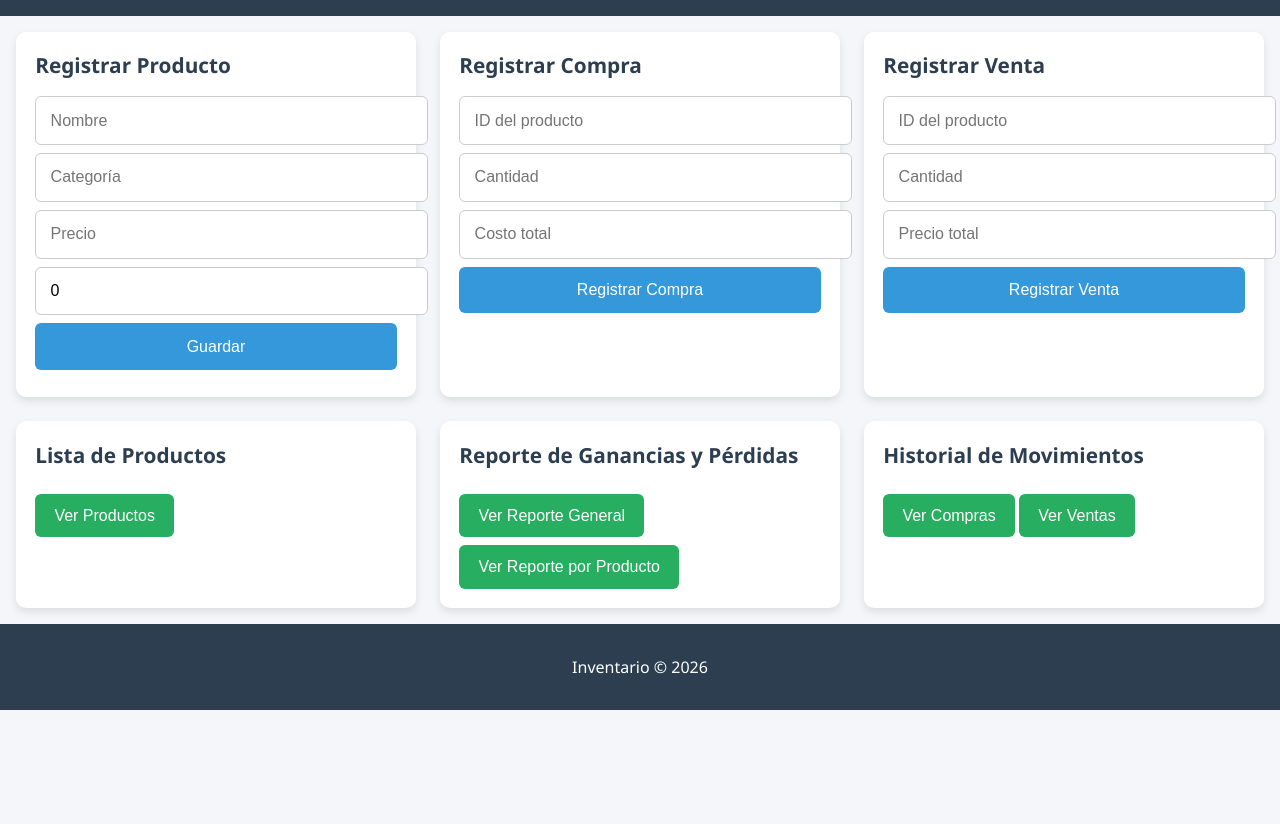
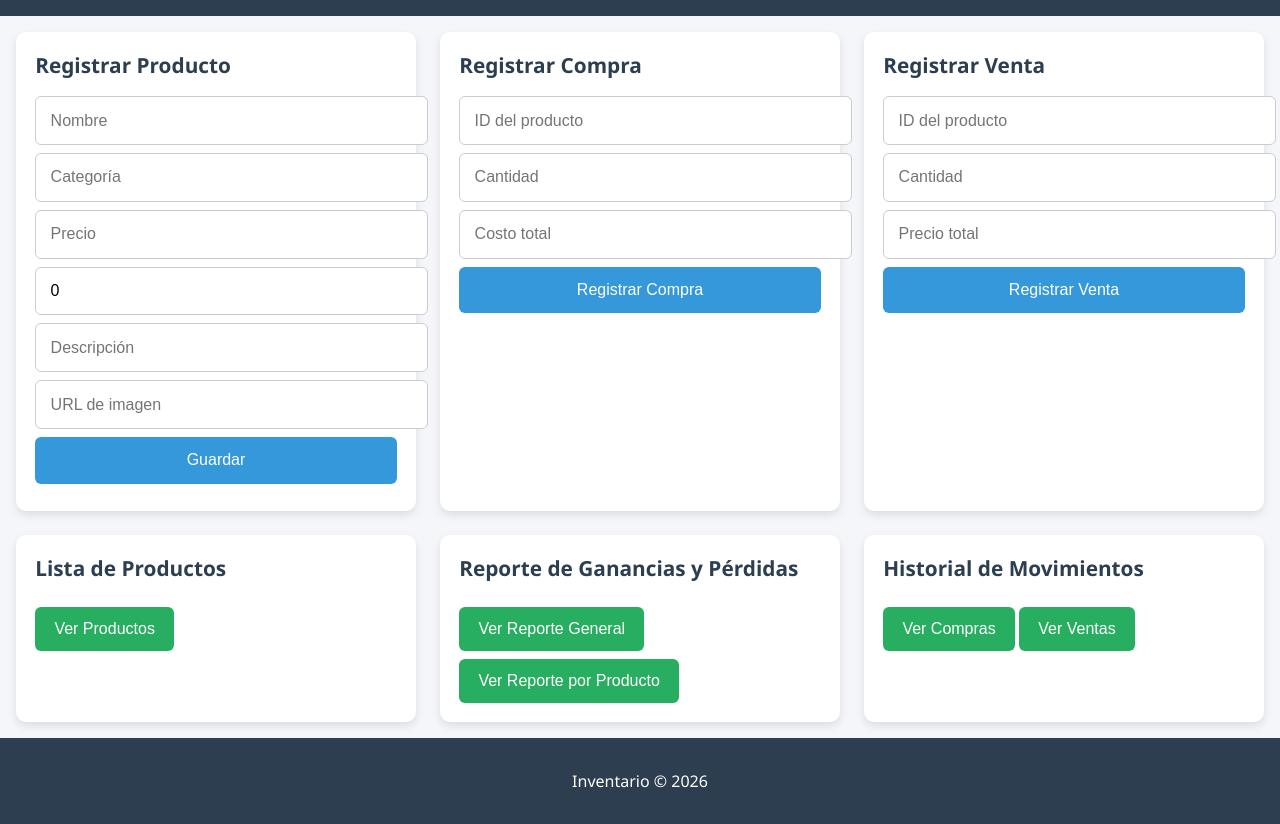
Before and after one commit to TheBestPrices/Inventario, a website: page frontend/index.html in a window 1280 px wide. Shown: the part 102-926 px from the top of the page. Before the commit the page ends 812 px from the top, so only its background shows below. Drawn offline with Linux system fonts and the light colour scheme.

Commit message:
Update index.html

```diff
--- a/frontend/index.html
+++ b/frontend/index.html
@@ -20,6 +20,8 @@
         <input type="text" id="categoria" placeholder="Categoría">
         <input type="number" id="precio" placeholder="Precio" required>
         <input type="number" id="stock" placeholder="Stock inicial" value="0">
+        <input type="text" id="descripcion" placeholder="Descripción">
+        <input type="url" id="imagen_url" placeholder="URL de imagen">
         <button type="submit">Guardar</button>
       </form>
     </section>
```
